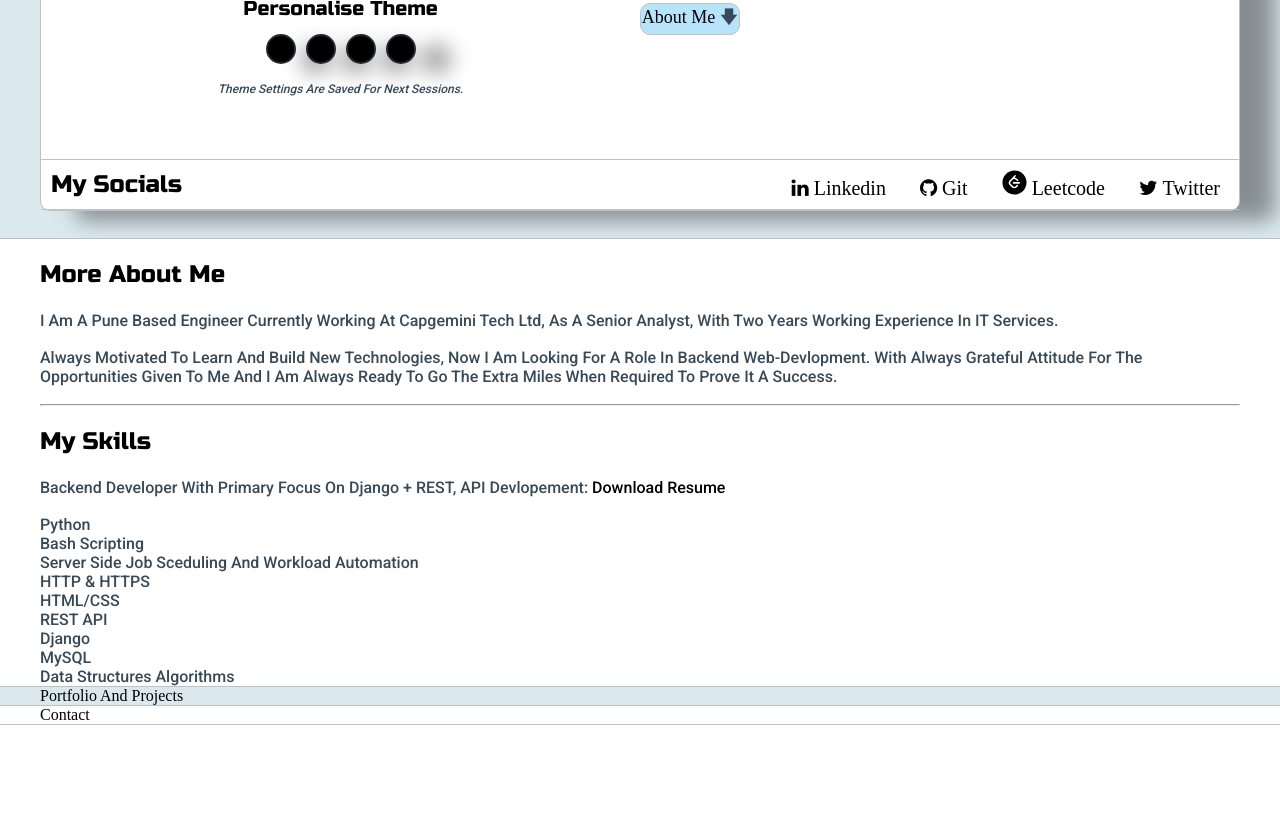
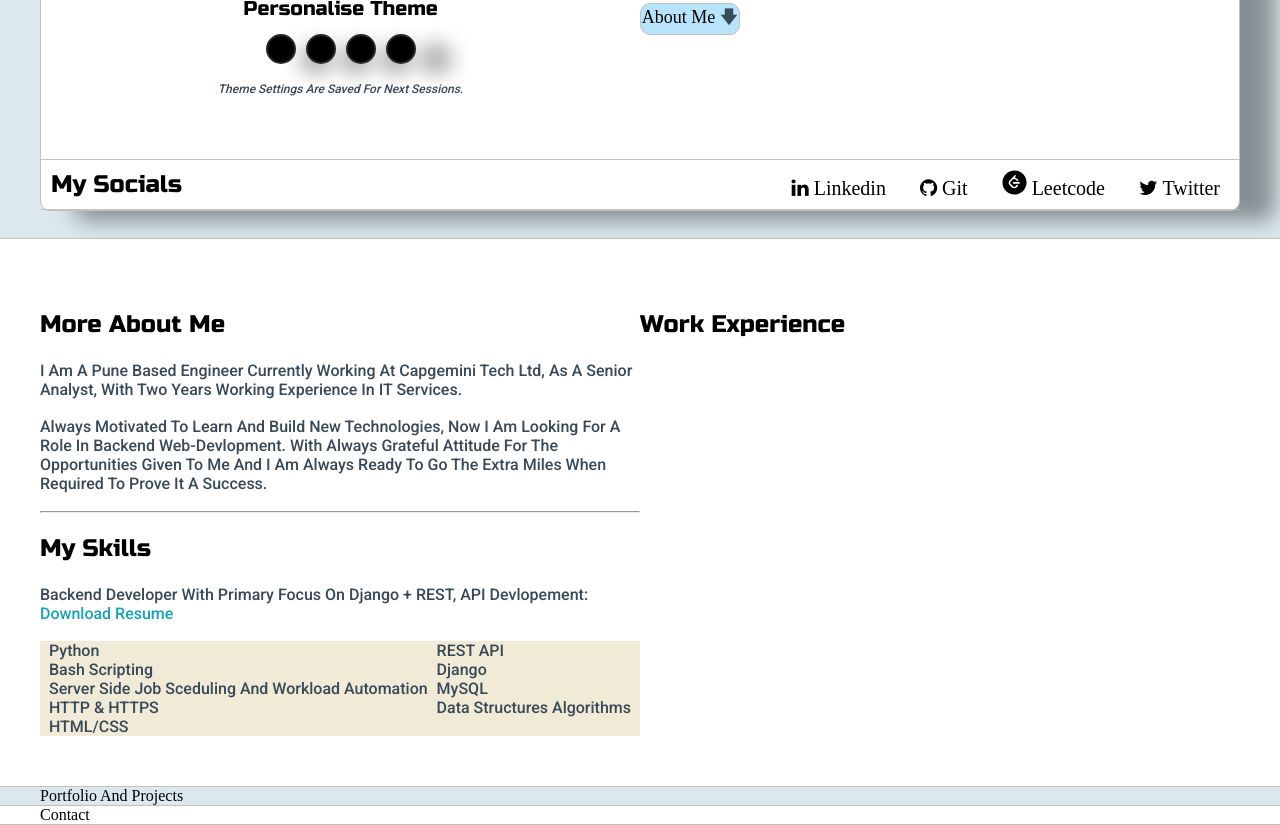
Before and after one commit to KrispyEngineer/Portfolio-Website, a plain HTML site: page index.html in a window 1280 px wide. Shown: the part 390-1215 px from the top of the page. Before the commit the page ends 1115 px from the top, so only its background shows below. Drawn offline with Linux system fonts and the light colour scheme.

Commit message:
Defined About Section's structure- preventive checkout to this commit if timeline code addition causes any issue.

```diff
--- a/default.css
+++ b/default.css
@@ -278,7 +278,28 @@ p, li, em, span, label, input, textarea{
     line-height: 3em;
 }
 
-#about p
+.about-me a{
+    color: #17a2b8;
+}
+.about-me a:hover{
+    color: blue ;
+}
+.about-wrapper{
+    display: grid;
+    grid-template-columns: repeat(auto-fit, minmax(320px, 1fr));
+    padding-top: 50px;
+    padding-bottom: 50px;
+}
+
+#skills{
+    display: flex;
+    justify-content: space-evenly;
+    background-color: var(--previewShadow);
+
+}
+
+
+
 @media screen and (max-width: 1200px) {
     .main-container{
         width: 95%;
--- a/index.html
+++ b/index.html
@@ -116,7 +116,8 @@ With always grateful attitude for the opportunities given to me and i am  always
 
                             </div>
                         </div>
-                        <div class="right-side">
+                        <div class="experience">
+                            <h4>Work experience</h4>
 
                         </div>
 
```
